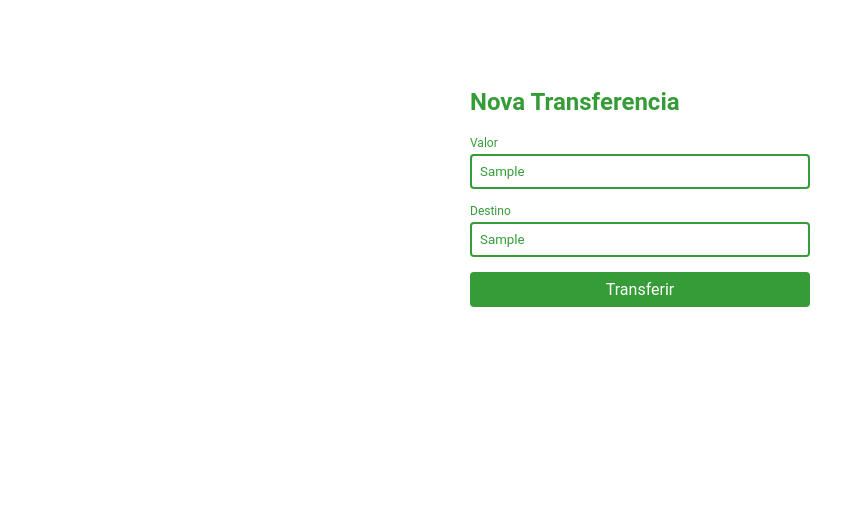
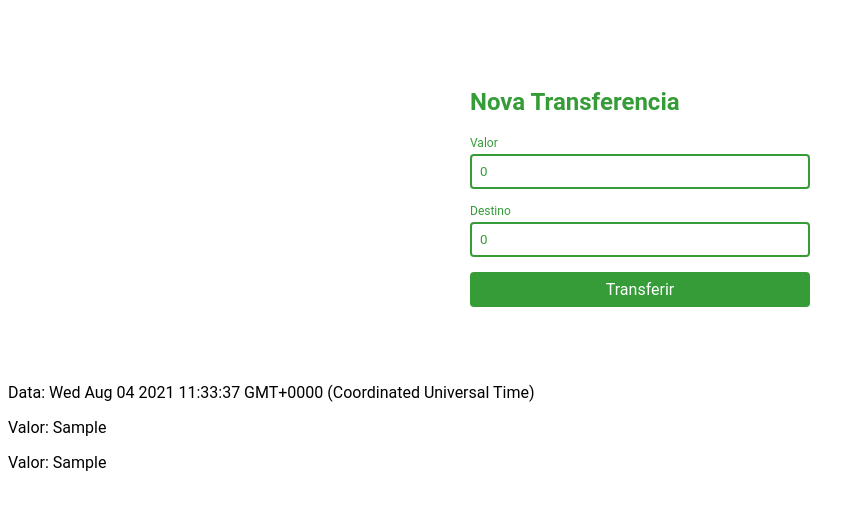
Before and after one commit to wagnerrdemorais/angular_bytebank, an Angular app: page / in a window 1280 px wide. Both pictures are taken after typing "Sample", "Sample" into the empty fields and a click on the button "Transferir". Shown: the top 510 px of the page, without its empty margins (0-865 px from the left). Built offline with nearby package versions, Linux system fonts and the light colour scheme.

Commit message:
Componente extrado adicionado

```diff
--- a/src/app/app.component.html
+++ b/src/app/app.component.html
@@ -1 +1,2 @@
-<app-nova-transferencia></app-nova-transferencia>
+<app-nova-transferencia (aoTransferir)="transferir($event)"></app-nova-transferencia>
+<app-extrato [transferencias]="transferencias"></app-extrato>
--- a/src/app/app.component.ts
+++ b/src/app/app.component.ts
@@ -1,4 +1,4 @@
-import { Component } from '@angular/core';
+import {Component} from '@angular/core';
 
 @Component({
   selector: 'app-root',
@@ -7,4 +7,12 @@ import { Component } from '@angular/core';
 })
 export class AppComponent {
   title = 'bytebank';
+  transferencias: any[] = [];
+
+  transferir($event): void {
+    console.log($event);
+    const transferencia = {...$event, data: new Date()};
+    this.transferencias.push(transferencia);
+  }
+
 }
--- a/src/app/app.module.ts
+++ b/src/app/app.module.ts
@@ -3,12 +3,14 @@ import { NgModule } from '@angular/core';
 
 import { AppComponent } from './app.component';
 import { NovaTransferenciaComponent } from './nova-transferencia/nova-transferencia.component';
-import {FormsModule} from '@angular/forms';
+import { FormsModule } from '@angular/forms';
+import { ExtratoComponent } from './extrato/extrato.component';
 
 @NgModule({
   declarations: [
     AppComponent,
-    NovaTransferenciaComponent
+    NovaTransferenciaComponent,
+    ExtratoComponent
   ],
   imports: [
     BrowserModule,
--- /dev/null
+++ b/src/app/extrato/extrato.component.html
@@ -0,0 +1,5 @@
+<div *ngFor="let transferencia of transferencias">
+  <p>Data:  {{ transferencia?.data }}</p>
+  <p>Valor: {{ transferencia?.valor }}</p>
+  <p>Valor: {{ transferencia?.destino }}</p>
+</div>
--- /dev/null
+++ b/src/app/extrato/extrato.component.ts
@@ -0,0 +1,17 @@
+import {Component, Input, OnInit} from '@angular/core';
+
+@Component({
+  selector: 'app-extrato',
+  templateUrl: './extrato.component.html',
+  styleUrls: ['./extrato.component.scss']
+})
+export class ExtratoComponent implements OnInit {
+
+  @Input() transferencias: any[];
+
+  constructor() { }
+
+  ngOnInit(): void {
+  }
+
+}
--- a/src/app/nova-transferencia/nova-transferencia.component.ts
+++ b/src/app/nova-transferencia/nova-transferencia.component.ts
@@ -1,4 +1,4 @@
-import {Component} from '@angular/core';
+import {Component, EventEmitter, Output} from '@angular/core';
 
 @Component({
   selector: 'app-nova-transferencia',
@@ -7,12 +7,21 @@ import {Component} from '@angular/core';
 })
 export class NovaTransferenciaComponent {
 
+  @Output() aoTransferir = new EventEmitter<any>();
+
   valor: number;
   destino: number;
 
   transferir(): void {
     console.log('Nova transferencia');
-    console.log('Valor: ', this.valor);
-    console.log('Destino: ', this.destino);
+    const valorEmitir = {valor: this.valor, destino: this.destino};
+    this.aoTransferir.emit(valorEmitir);
+
+    this.limparCampos();
+  }
+
+  limparCampos(): void {
+    this.valor = 0;
+    this.destino = 0;
   }
 }
```
Also changed, not shown: src/app/extrato/extrato.component.scss (added), 1 other file (tests, documents, lock files or other folders).
